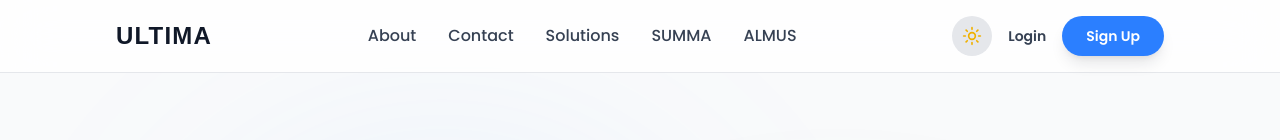
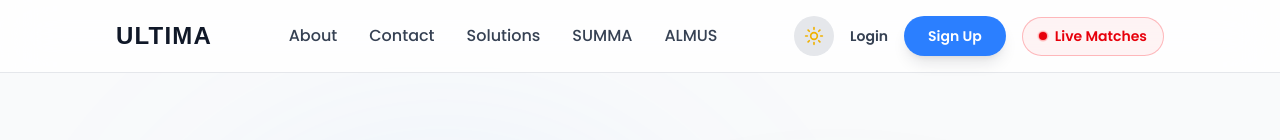
Before and after one commit to wavindi/ULTIMA, a React (Vite) app: page /solutions in a window 1280 px wide. Shown: the top 140 px of the page. Built offline with nearby package versions, Linux system fonts and the light colour scheme.

Commit message:
live matches added

```diff
--- a/src/screens/public/AlmusPage.tsx
+++ b/src/screens/public/AlmusPage.tsx
@@ -1,7 +1,7 @@
 import { useState, useEffect } from "react";
 import { Link } from "react-router";
 import { motion } from "framer-motion";
-import { Moon, Sun, ArrowRight, LayoutDashboard, Dumbbell,Trophy, Citrus, Droplets, Leaf, Zap, Flower2 } from "lucide-react";
+import { Moon, Sun, ArrowRight, Dumbbell,Trophy, Citrus, Droplets, Leaf, Zap, Flower2 } from "lucide-react";
 import { useTheme } from "../../styles/useTheme";
 
 const imgImageAlmusSmartHydrationStation = "https://images.unsplash.com/photo-1517093911940-08cb5b3952e7?q=80&w=744&auto=format&fit=crop&ixlib=rb-4.1.0&ixid=M3wxMjA3fDB8MHxwaG90by1wYWdlfHx8fGVufDB8fHx8fA%3D%3Dpg";
@@ -188,7 +188,7 @@ export function AlmusPage() {
                   <Moon className="w-5 h-5 text-gray-700" />
                 )}
               </button>
-          <>
+
               <button
                 className="text-gray-700 dark:text-white/70 hover:text-blue-600 dark:hover:text-white transition-colors duration-300 font-['Poppins',sans-serif] font-semibold text-[14px]"
               >
@@ -200,7 +200,18 @@ export function AlmusPage() {
               >
                 Sign Up
               </button>
-              </>
+              {/* Nouveau Bouton Live Matches */}
+              <button
+                className="flex items-center gap-2 px-4 py-2 rounded-full border border-red-500/30 bg-red-500/5 hover:bg-red-500/10 transition-all duration-300 group"
+               >
+               <span className="relative flex h-2 w-2">
+                  <span className="animate-ping absolute inline-flex h-full w-full rounded-full bg-red-400 opacity-75"></span>
+                  <span className="relative inline-flex rounded-full h-2 w-2 bg-red-600"></span>
+               </span>
+               <span className="font-['Poppins',sans-serif] font-semibold text-[14px] text-red-600 dark:text-red-500">
+                Live Matches
+               </span>
+             </button>
 
             </div>
           </div>
--- a/src/screens/public/HomePage.tsx
+++ b/src/screens/public/HomePage.tsx
@@ -1,7 +1,7 @@
 import { useState } from "react";
 import { Link } from "react-router";
 import { motion } from "motion/react";
-import { Moon, Sun, ArrowRight, Eye, Brain, LayoutDashboard } from "lucide-react";
+import { Moon, Sun, ArrowRight, Eye, Brain} from "lucide-react";
 import { useTheme } from "../../styles/useTheme";
 
 const imgImageSummaPadelSportsDashboard = "https://images.unsplash.com/photo-1657704358775-ed705c7388d2?q=80&w=1073&auto=format&fit=crop&ixlib=rb-4.1.0&ixid=M3wxMjA3fDB8MHxwaG90by1wYWdlfHx8fGVufDB8fHx8fA%3D%3D";
@@ -99,7 +99,6 @@ export function HomePage() {
                   <Moon className="w-5 h-5 text-gray-700" />
                 )}
               </button>
-          <>
               <button
                 className="text-gray-700 dark:text-white/70 hover:text-blue-600 dark:hover:text-white transition-colors duration-300 font-['Poppins',sans-serif] font-semibold text-[14px]"
               >
@@ -111,7 +110,18 @@ export function HomePage() {
               >
                 Sign Up
               </button>
-              </>
+              {/* Nouveau Bouton Live Matches */}
+              <button
+                className="flex items-center gap-2 px-4 py-2 rounded-full border border-red-500/30 bg-red-500/5 hover:bg-red-500/10 transition-all duration-300 group"
+               >
+               <span className="relative flex h-2 w-2">
+                  <span className="animate-ping absolute inline-flex h-full w-full rounded-full bg-red-400 opacity-75"></span>
+                  <span className="relative inline-flex rounded-full h-2 w-2 bg-red-600"></span>
+               </span>
+               <span className="font-['Poppins',sans-serif] font-semibold text-[14px] text-red-600 dark:text-red-500">
+                Live Matches
+               </span>
+             </button>
             </div>
           </div>
         </div>
--- a/src/screens/public/Solutions.tsx
+++ b/src/screens/public/Solutions.tsx
@@ -1,7 +1,7 @@
 import { useState, useEffect } from "react";
 import { Link } from "react-router";
 import { motion } from "framer-motion";
-import { Moon, Sun, ArrowRight, Check, LayoutDashboard } from "lucide-react";
+import { Moon, Sun, ArrowRight, Check} from "lucide-react";
 import { ImageWithFallback } from "../../components/Design/ImageWithFallback";
 import { useTheme } from "../../styles/useTheme";
 
@@ -21,8 +21,8 @@ export function Solutions() {
       title: "Padel Sports Dashboard",
       description:
         "Comprehensive court management and analytics platform for padel facilities. Monitor live matches, track player performance, and optimize facility operations.",
-      color: "#10B981", // Émeraude pour light mode
-      darkColor: "#39FF14", // Néon vert pour dark mode
+      color: "#10B981",
+      darkColor: "#39FF14",
       image: "https://images.unsplash.com/photo-1646651105454-6c167ea6f83b?q=80&w=687&auto=format&fit=crop&ixlib=rb-4.1.0&ixid=M3wxMjA3fDB8MHxwaG90by1wYWdlfHx8fGVufDB8fHx8fA%3D%3D",
       features: [
         "Live match monitoring",
@@ -39,8 +39,8 @@ export function Solutions() {
       title: "Smart Hydration Station",
       description:
         "On-site hydration solution delivering flavored, low-calorie beverages designed for active environments. Enhance user experience while maintaining facility standards.",
-      color: "#3B82F6", // Bleu pour light mode
-      darkColor: "#00E5FF", // Bleu néon pour dark mode
+      color: "#3B82F6",
+      darkColor: "#00E5FF",
       image: "https://images.unsplash.com/flagged/photo-1553353799-a992825b0d07?q=80&w=1073&auto=format&fit=crop&ixlib=rb-4.1.0&ixid=M3wxMjA3fDB8MHxwaG90by1wYWdlfHx8fGVufDB8fHx8fA%3D%3D",
       features: [
         "Multiple flavor options",
@@ -132,7 +132,7 @@ export function Solutions() {
                   <Moon className="w-5 h-5 text-gray-700" />
                 )}
               </button>
-          <>
+
               <button
                 className="text-gray-700 dark:text-white/70 hover:text-blue-600 dark:hover:text-white transition-colors duration-300 font-['Poppins',sans-serif] font-semibold text-[14px]"
               >
@@ -144,7 +144,18 @@ export function Solutions() {
               >
                 Sign Up
               </button>
-              </>
+              {/* Nouveau Bouton Live Matches */}
+              <button
+                className="flex items-center gap-2 px-4 py-2 rounded-full border border-red-500/30 bg-red-500/5 hover:bg-red-500/10 transition-all duration-300 group"
+               >
+               <span className="relative flex h-2 w-2">
+                  <span className="animate-ping absolute inline-flex h-full w-full rounded-full bg-red-400 opacity-75"></span>
+                  <span className="relative inline-flex rounded-full h-2 w-2 bg-red-600"></span>
+               </span>
+               <span className="font-['Poppins',sans-serif] font-semibold text-[14px] text-red-600 dark:text-red-500">
+                Live Matches
+               </span>
+             </button>
 
             </div>
           </div>
--- a/src/screens/public/SummaPage.tsx
+++ b/src/screens/public/SummaPage.tsx
@@ -224,7 +224,7 @@ export function SummaPage() {
                   <Moon className="w-5 h-5 text-gray-700" />
                 )}
               </button>
-          <>
+
               <button
                 className="text-gray-700 dark:text-white/70 hover:text-blue-600 dark:hover:text-white transition-colors duration-300 font-['Poppins',sans-serif] font-semibold text-[14px]"
               >
@@ -236,7 +236,18 @@ export function SummaPage() {
               >
                 Sign Up
               </button>
-              </>
+              {/* Nouveau Bouton Live Matches */}
+              <button
+                className="flex items-center gap-2 px-4 py-2 rounded-full border border-red-500/30 bg-red-500/5 hover:bg-red-500/10 transition-all duration-300 group"
+               >
+               <span className="relative flex h-2 w-2">
+                  <span className="animate-ping absolute inline-flex h-full w-full rounded-full bg-red-400 opacity-75"></span>
+                  <span className="relative inline-flex rounded-full h-2 w-2 bg-red-600"></span>
+               </span>
+               <span className="font-['Poppins',sans-serif] font-semibold text-[14px] text-red-600 dark:text-red-500">
+                Live Matches
+               </span>
+             </button>
             </div>
           </div>
         </div>
```
